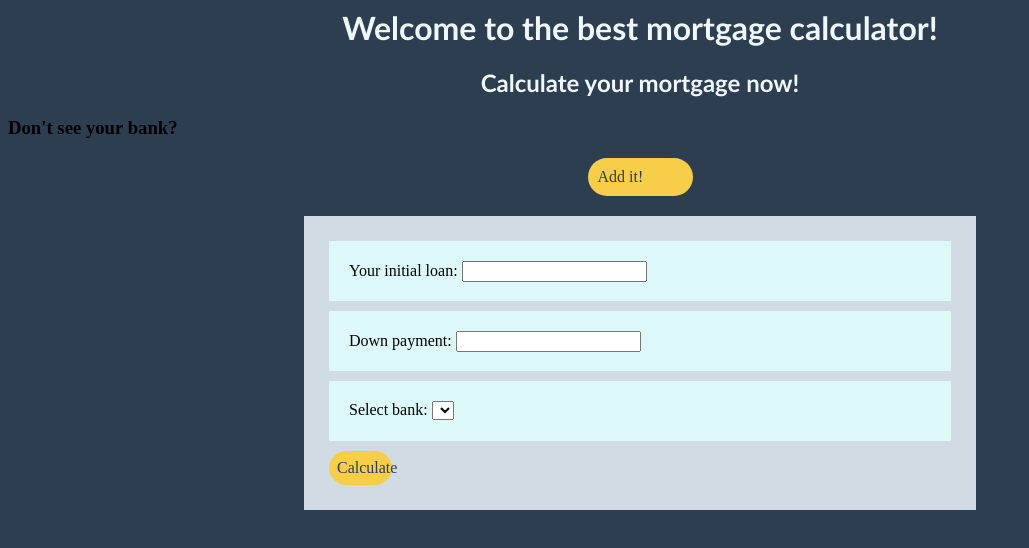
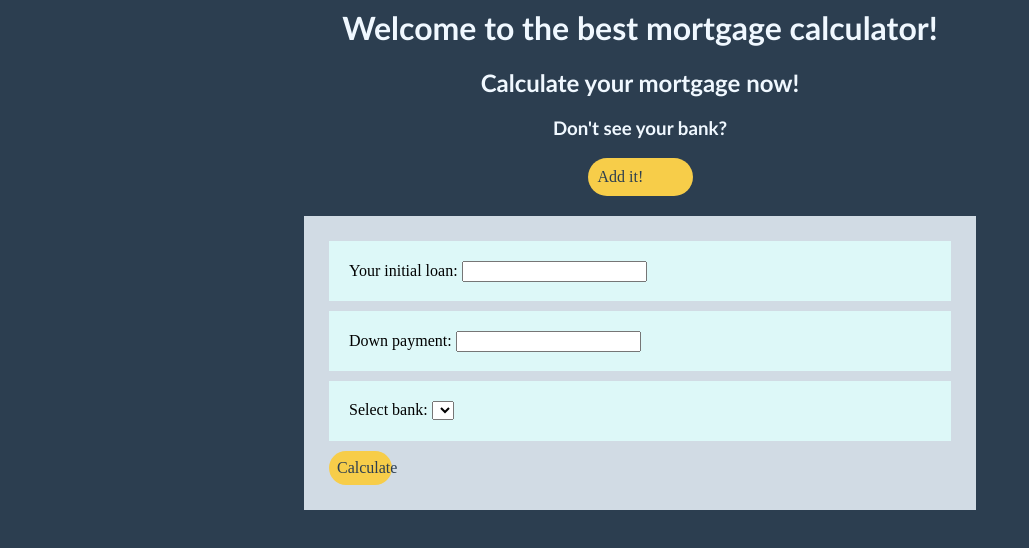
Before and after one commit to lizardlynx/mortgage-calculator, a website with bundled scripts: page mortgageCalculator.html in a window 1280 px wide. Shown: the whole page, without its empty margins (0-1029 px from the left). Built offline with nearby package versions, Linux system fonts and the light colour scheme; no server answers.

Commit message:
update style

```diff
--- a/public/css/style.css
+++ b/public/css/style.css
@@ -2,7 +2,7 @@ body {
   background-color: #2c3e50;
 }
 
-h2, h1 {
+h2, h1, h3 {
   font-family: 'Gill Sans', 'Gill Sans MT', Calibri, 'Trebuchet MS', sans-serif;
   color: aliceblue;
   text-align: center;
```
